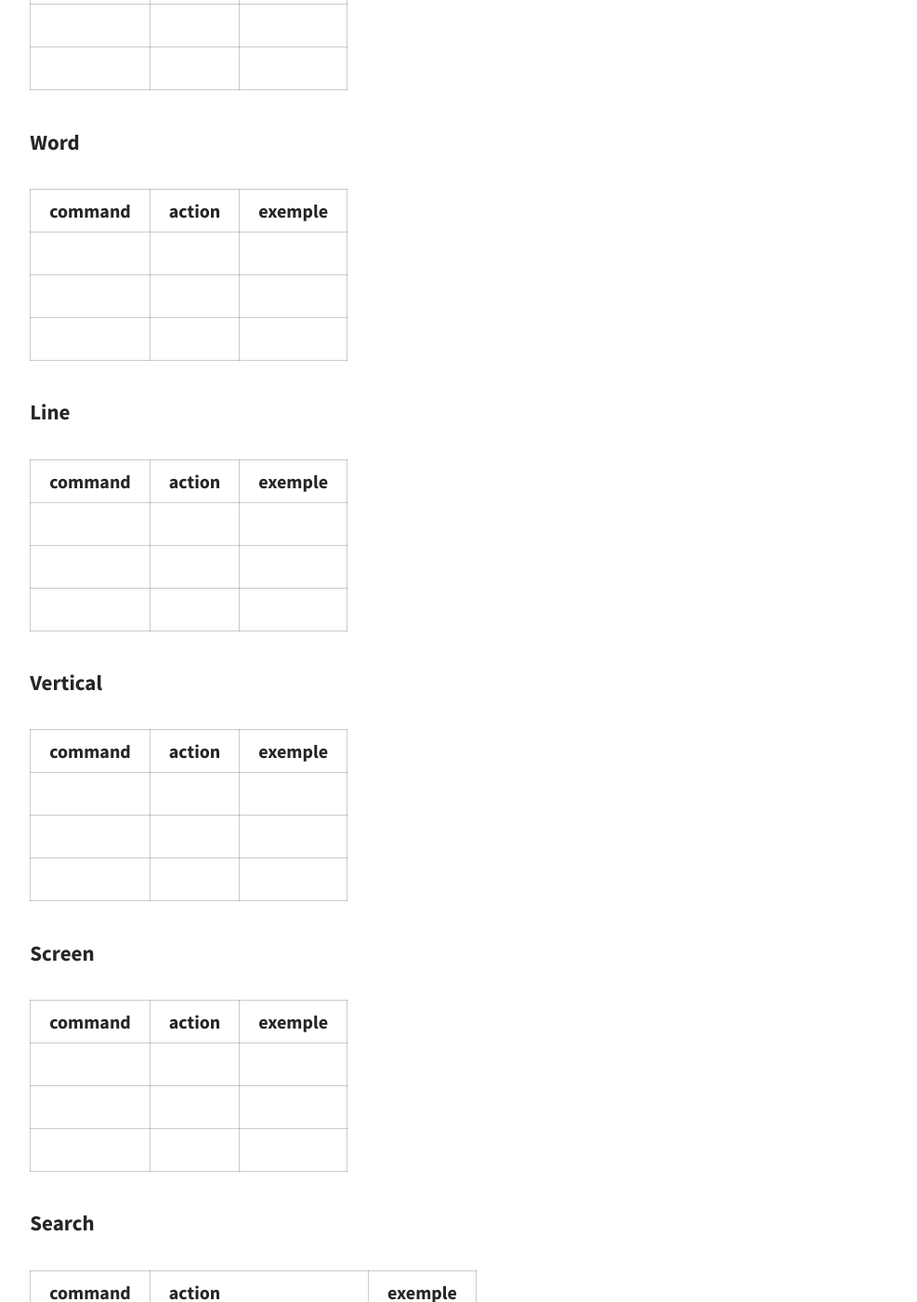
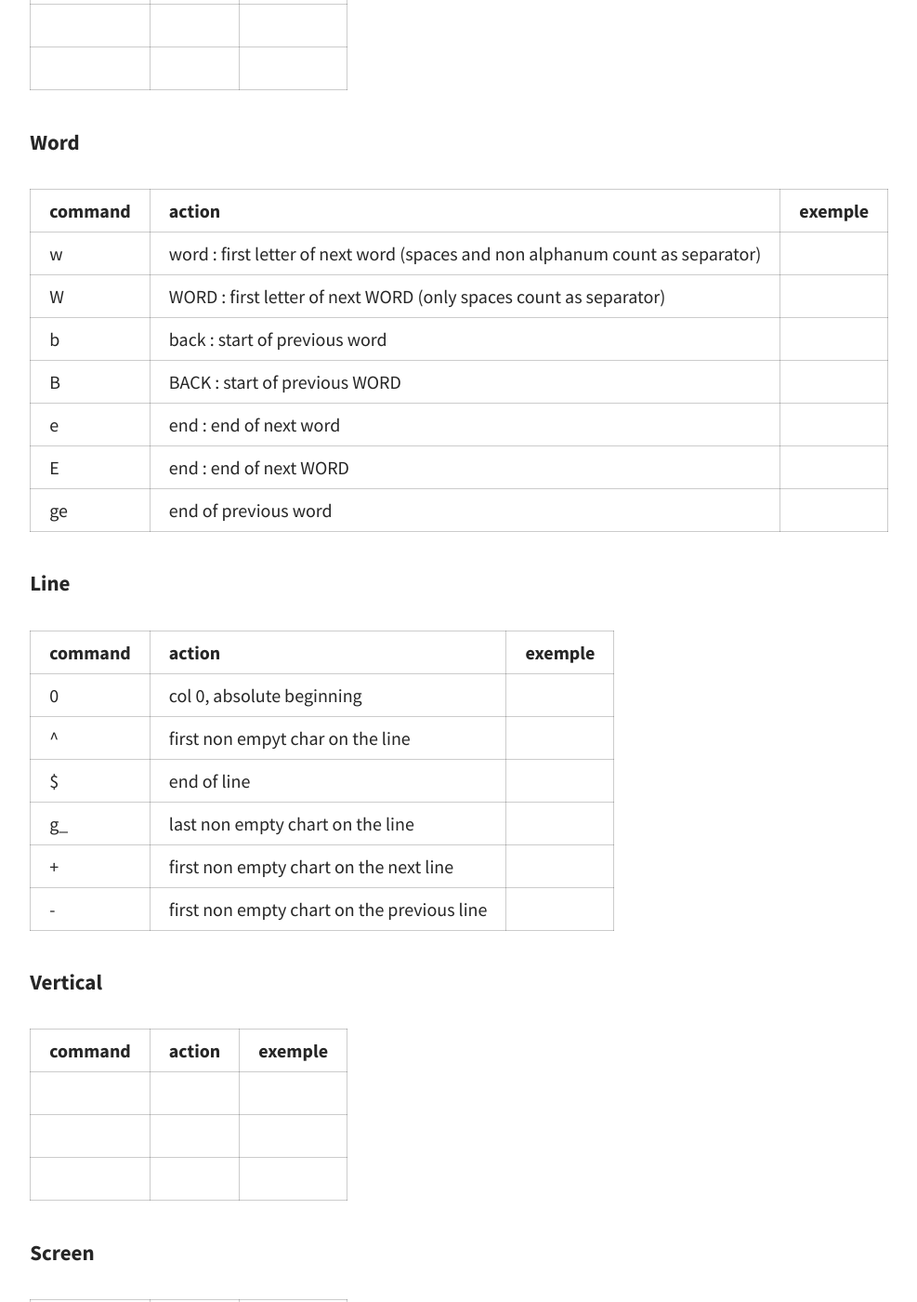
Before and after one commit to cristalcorp/cristalcorp.github.io, a Jekyll site: the page built from _posts/2026-04-08-Nvim.md, in a window 1280 px wide and 1400 px high, scrolled down 3837 px. Shown: the whole window at 93% size, without its empty margins (83-1070 px from the left). Built offline with Jekyll 4.4.1, drawn with Linux system fonts in a browser that asks for light colours; a script that is not in the unit is left out; some of the changed text lies outside the part shown.

Commit message:
vim motions table

```diff
--- a/_posts/2026-04-08-Nvim.md
+++ b/_posts/2026-04-08-Nvim.md
@@ -122,19 +122,26 @@ require('nvim-treesitter').setup {
 
 #### Word
 
-| command | action | exemple |
-|---------|--------|---------|
-|         |        |         |
-|         |        |         |
-|         |        |         |
+| command | action                                                                        | exemple |
+|---------|-------------------------------------------------------------------------------|---------|
+| w       | word : first letter of next word (spaces and non alphanum count as separator) |         |
+| W       | WORD : first letter of next WORD (only spaces count as separator)             |         |
+| b       | back : start of previous word                                                 |         |
+| B       | BACK : start of previous WORD                                                 |         |
+| e       | end : end of next word                                                        |         |
+| E       | end : end of next WORD                                                        |         |
+| ge       | end of previous word                                                        |         |
 
 #### Line
 
-| command | action | exemple |
-|---------|--------|---------|
-|         |        |         |
-|         |        |         |
-|         |        |         |
+| command | action                                     | exemple |
+|---------|--------------------------------------------|---------|
+| 0       | col 0, absolute beginning                  |         |
+| ^       | first non empyt char on the line           |         |
+| $       | end of line                                |         |
+| g_      | last non empty chart on the line           |         |
+| +       | first non empty chart on the next line     |         |
+| -       | first non empty chart on the previous line |         |
 
 #### Vertical
 
@@ -154,12 +161,16 @@ require('nvim-treesitter').setup {
 
 #### Search
 
-| command | action                   | exemple |
-|---------|--------------------------|---------|
-| f       | find : jump on char      |         |
-| t       | until : jump before char |         |
-| /       | search forward           |         |
-| ?       | search backward           |         |
+| command | action                                | exemple                      |
+|---------|---------------------------------------|------------------------------|
+| f       | find : jump on char                   | fo : "The abs**o**lute best" |
+| t       | until : jump before char              | to : "The ab**s**olute best" |
+| /       | search forward                        |                              |
+| n       | next (forward)                        |                              |
+| ?       | search backward                       |                              |
+| N       | next (backward)                       |                              |
+| *       | search the next word under the cursor |                              |
+| #       | search the previous word under the cursor |                              |
 
 #### Marks
 
```
